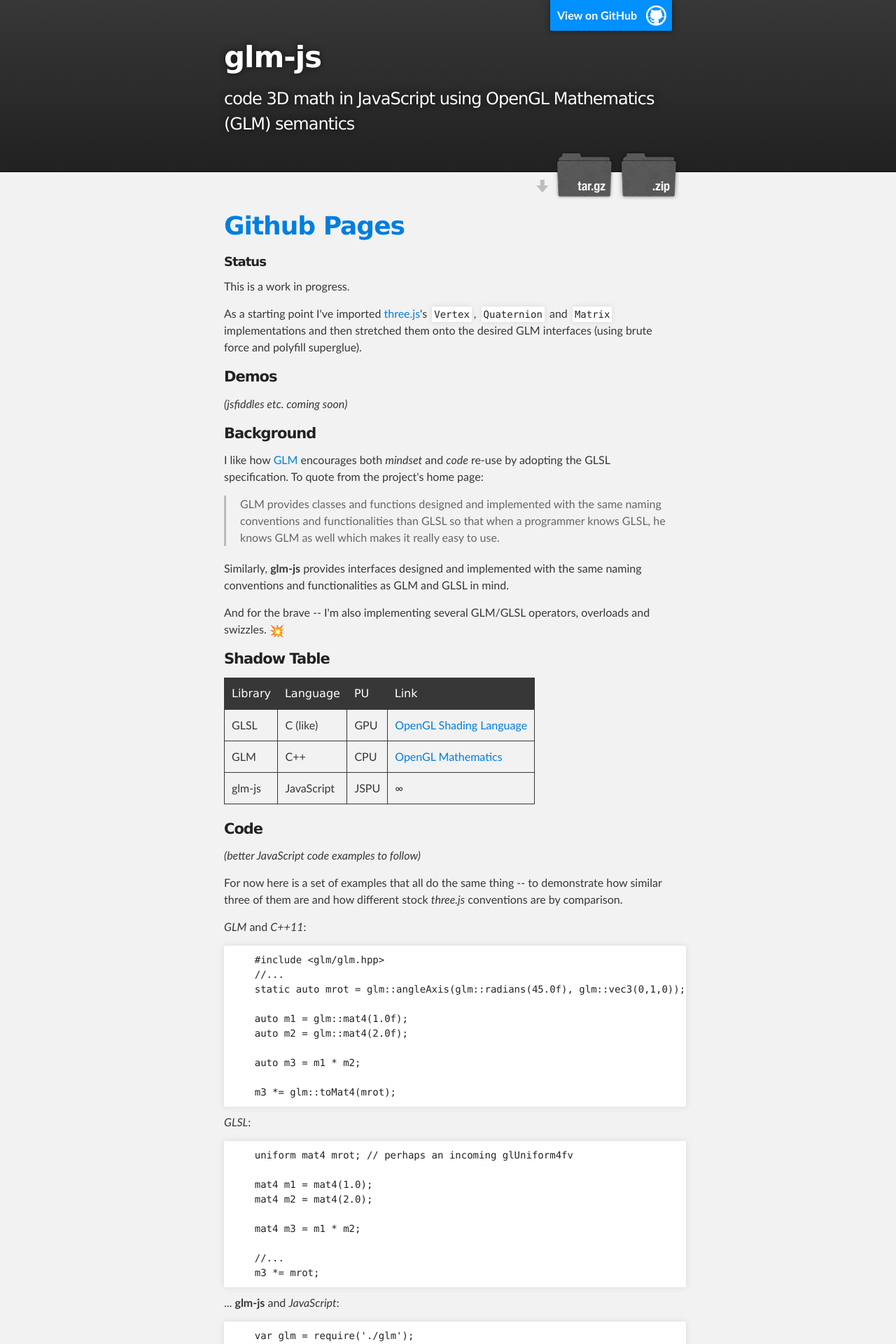
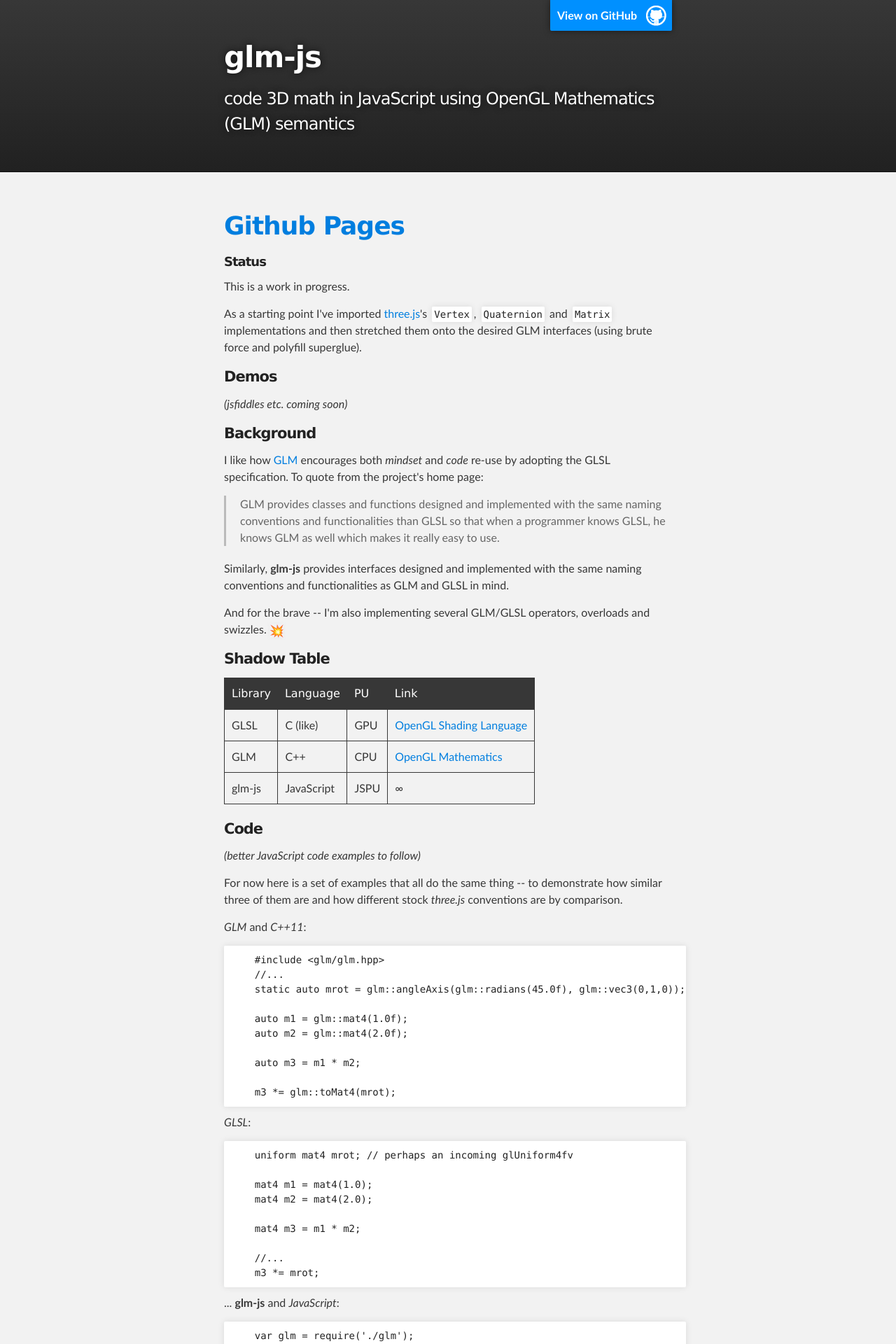
Before and after one commit to humbletim/glm-js, a Jekyll site: the page built from index.html, in a window 1280 px wide. Shown: the top 1920 px of the page at 70% size. Built offline with Jekyll 4.4.1, drawn with Linux system fonts in a browser that asks for light colours; emoji names are drawn with the system emoji font.

Commit message:
remove dl links

```diff
--- a/_includes/header.html
+++ b/_includes/header.html
@@ -4,8 +4,4 @@
           <h1 id="project_title">glm-js</h1>
           <h2 id="project_tagline">code 3D math in JavaScript using OpenGL Mathematics (GLM) semantics</h2>
 
-            <section id="downloads">
-              <a class="zip_download_link" href="https://github.com/humbletim/glm-js/zipball/master">Download this project as a .zip file</a>
-              <a class="tar_download_link" href="https://github.com/humbletim/glm-js/tarball/master">Download this project as a tar.gz file</a>
-            </section>
         </header>
```
